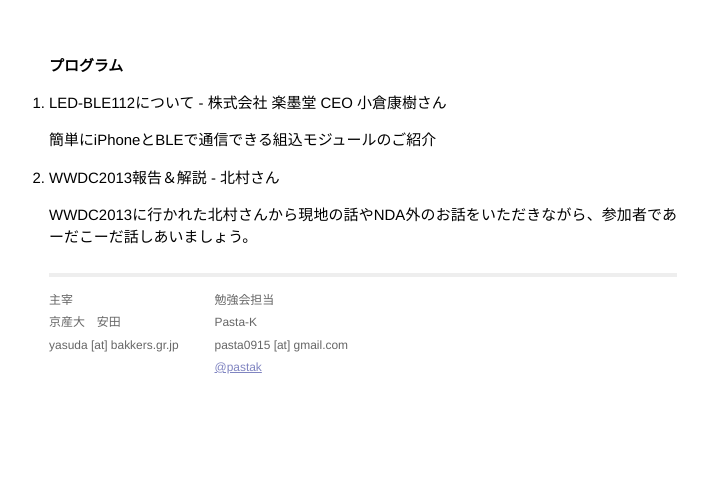
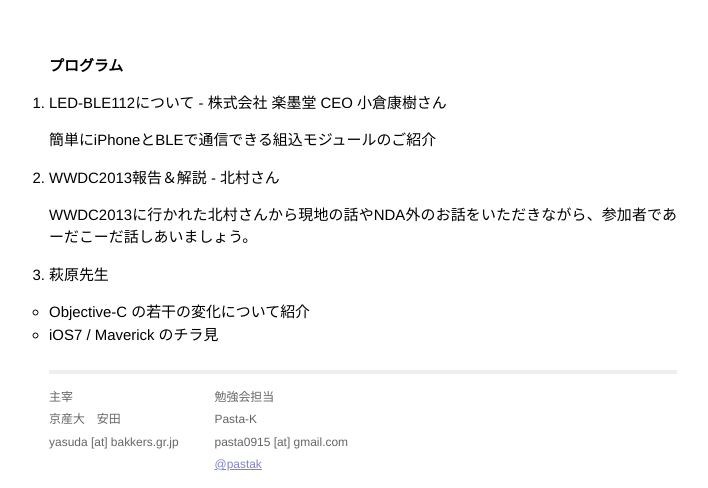
Before and after one commit to iphonekyoto/iphonekyoto.github.io, a Jekyll site: the page built from _posts/2013-06-26-2013_3rd.md, in a window 1280 px wide. Shown: the part 747-1235 px from the top of the page, without its empty margins (277-985 px from the left). Built offline with Jekyll 4.4.1, drawn with Linux system fonts in a browser that asks for light colours; before the commit the page ends 1137 px from its top, so only the background shows below that.

Commit message:
萩原先生情報を追加

```diff
--- a/_posts/2013-06-26-2013_3rd.md
+++ b/_posts/2013-06-26-2013_3rd.md
@@ -36,3 +36,7 @@
 2. WWDC2013報告＆解説 - 北村さん
 
 	WWDC2013に行かれた北村さんから現地の話やNDA外のお話をいただきながら、参加者であーだこーだ話しあいましょう。
+
+3. 萩原先生
+	- Objective-C の若干の変化について紹介
+	- iOS7 / Maverick のチラ見
```
